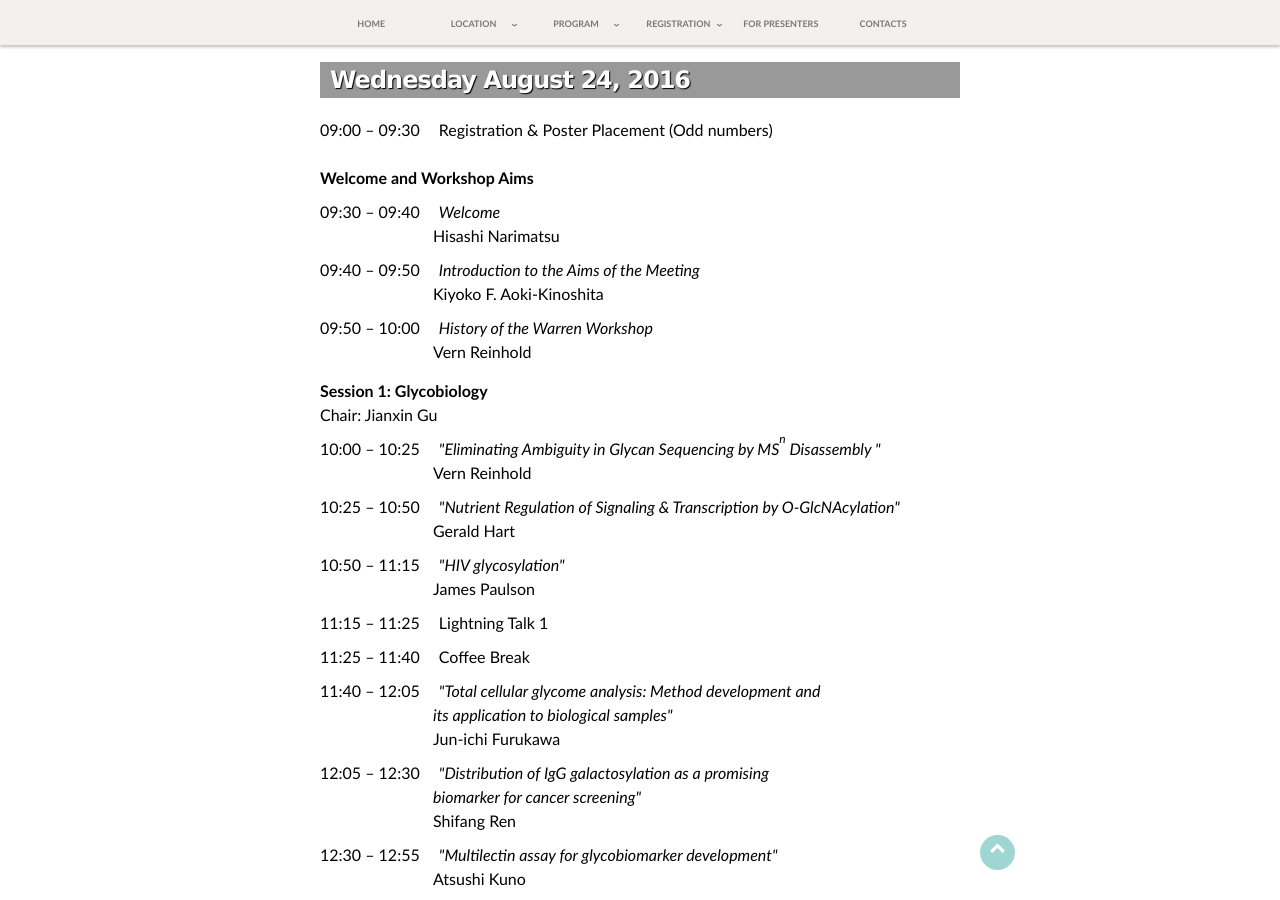
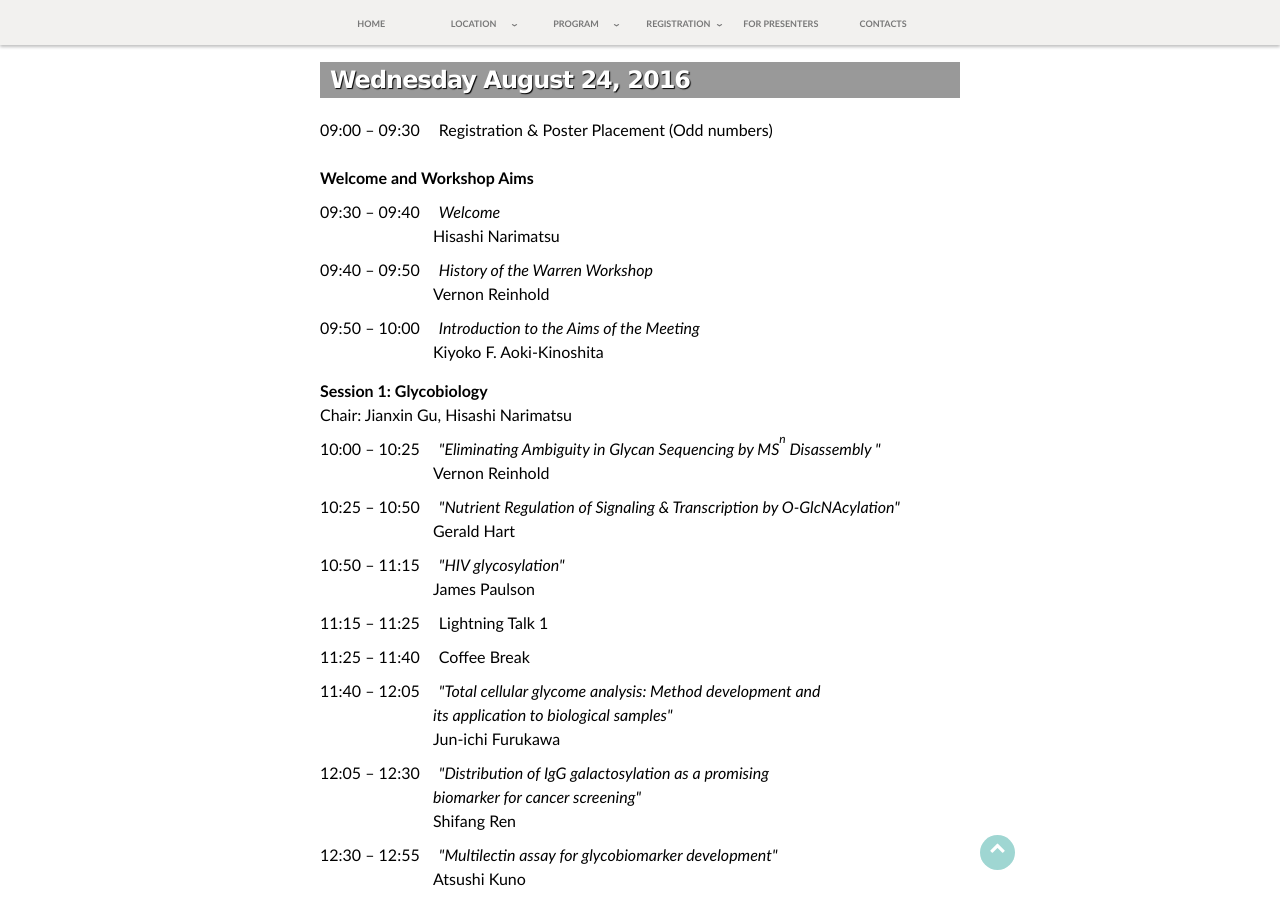
Before and after one commit to yamazakiM/test_warren2016, a Jekyll site: the page built from program/index.md, in a window 1280 px wide and 900 px high, scrolled down 493 px. Built offline with Jekyll 4.4.1, drawn with Linux system fonts in a browser that asks for light colours; nearby versions of some CDN libraries; library files that are not in the unit come from our copies; some of the changed text lies outside the part shown.

Commit message:
Update index.md

```diff
--- a/program/index.md
+++ b/program/index.md
@@ -32,24 +32,24 @@
 	<span style="padding-left:113px">Hisashi Narimatsu</span>
 	<br>
 	<span style="display:inline-block; width=130px; margin-top:10px; margin-right:15px">09:40 – 09:50</span>
+	<span style="font-style:italic">History of the Warren Workshop</span>
+	<br>
+	<span style="padding-left:113px">Vernon Reinhold</span>
+	<br>
+	<span style="display:inline-block; width=130px; margin-top:10px; margin-right:15px">09:50 – 10:00</span>
 	<span style="font-style:italic">Introduction to the Aims of the Meeting</span>
 	<br>
 	<span style="padding-left:113px">Kiyoko F. Aoki-Kinoshita</span>
-	<br>
-	<span style="display:inline-block; width=130px; margin-top:10px; margin-right:15px">09:50 – 10:00</span>
-	<span style="font-style:italic">History of the Warren Workshop</span>
-	<br>
-	<span style="padding-left:113px">Vern Reinhold</span>
 </p>
 
 <p><strong>Session 1: Glycobiology</strong>
 	<br>
-	<span>Chair: Jianxin Gu</span>
+	<span>Chair: Jianxin Gu, Hisashi Narimatsu</span>
 		<br>
 	<span style="display:inline-block; width=130px; margin-top:10px; margin-right:15px">10:00 – 10:25</span>
 	<span style="font-style:italic">"Eliminating Ambiguity in Glycan Sequencing by MS<sup style="vertical-align:super">n</sup> Disassembly "</span>
 	<br>
-	<span style="padding-left:113px">Vern Reinhold</span>
+	<span style="padding-left:113px">Vernon Reinhold</span>
 	<br>
 	<span style="display:inline-block; width=130px; margin-top:10px; margin-right:15px">10:25 – 10:50</span>
 	<span style="font-style:italic">"Nutrient Regulation of Signaling &amp; Transcription by O-GlcNAcylation"</span>
```
Also changed, not shown: other parts of program/index.md (+1 -1 lines).
